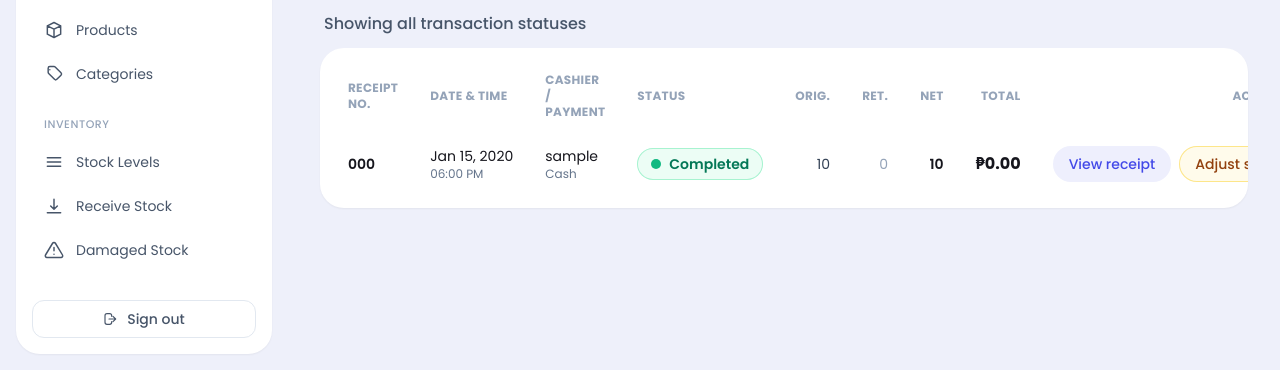
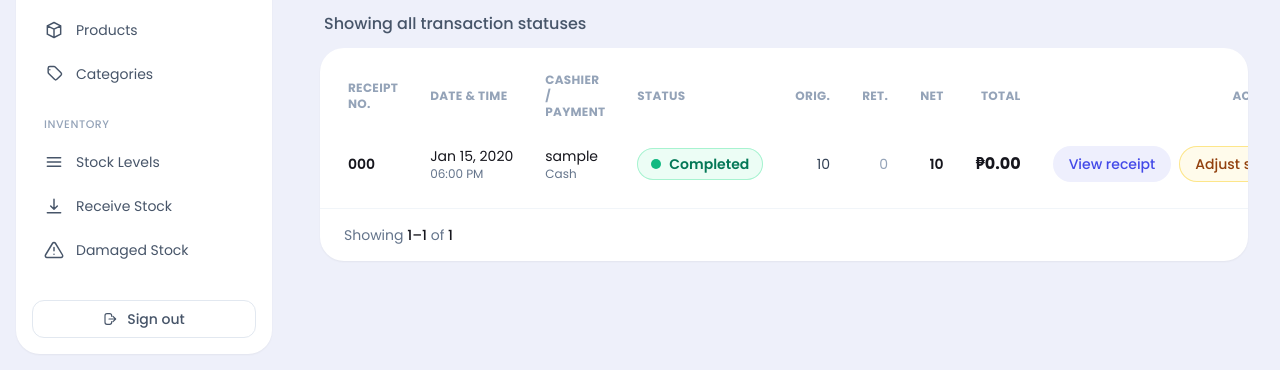
Before and after one commit to DocJayyy/TindaTech-POS, a Django app: page /sales/history/ in a window 1280 px wide. Shown: the part 430-800 px from the top of the page. Run offline with Django 5.2, Linux system fonts and the light colour scheme; a user stored in the database is signed in; tables that the repository leaves empty hold one stand-in row (values such as "Sample post").

Commit message:
fixing pagination of sales history

```diff
--- a/sales/templates/sales/history.html
+++ b/sales/templates/sales/history.html
@@ -563,6 +563,48 @@
                         </tbody>
                     </table>
                 </div>
+
+                <!-- Pagination: 10 per page -->
+                {% if sales.paginator.count %}
+                    <div class="flex flex-wrap items-center justify-between gap-3 border-t border-slate-100 px-6 py-4">
+                        <p class="text-sm text-slate-500">
+                            Showing
+                            <span class="tabular font-medium text-ink">{{ sales.start_index }}&ndash;{{ sales.end_index }}</span>
+                            of
+                            <span class="tabular font-medium text-ink">{{ sales.paginator.count }}</span>
+                        </p>
+
+                        {% if sales.paginator.num_pages > 1 %}
+                            <nav class="flex flex-wrap items-center gap-1" aria-label="Pagination">
+                                {% if sales.has_previous %}
+                                    <a href="?{% if qs %}{{ qs }}&amp;{% endif %}page={{ sales.previous_page_number }}"
+                                       data-page="{{ sales.previous_page_number }}"
+                                       class="rounded-full px-3.5 py-1.5 text-sm font-medium text-slate-600 transition hover:bg-brand-soft hover:text-brand">Previous</a>
+                                {% else %}
+                                    <span class="rounded-full px-3.5 py-1.5 text-sm font-medium text-slate-300">Previous</span>
+                                {% endif %}
+
+                                {% for p in sales.paginator.page_range %}
+                                    {% if p == sales.number %}
+                                        <span aria-current="page"
+                                              class="tabular rounded-full bg-brand px-3 py-1.5 text-sm font-semibold text-white shadow-md shadow-brand/30">{{ p }}</span>
+                                    {% elif p == 1 or p == sales.paginator.num_pages or p|add:"2" >= sales.number and p <= sales.number|add:"2" %}
+                                        <a href="?{% if qs %}{{ qs }}&amp;{% endif %}page={{ p }}" data-page="{{ p }}"
+                                           class="tabular rounded-full px-3 py-1.5 text-sm font-medium text-slate-600 transition hover:bg-brand-soft hover:text-brand">{{ p }}</a>
+                                    {% endif %}
+                                {% endfor %}
+
+                                {% if sales.has_next %}
+                                    <a href="?{% if qs %}{{ qs }}&amp;{% endif %}page={{ sales.next_page_number }}"
+                                       data-page="{{ sales.next_page_number }}"
+                                       class="rounded-full px-3.5 py-1.5 text-sm font-medium text-slate-600 transition hover:bg-brand-soft hover:text-brand">Next</a>
+                                {% else %}
+                                    <span class="rounded-full px-3.5 py-1.5 text-sm font-medium text-slate-300">Next</span>
+                                {% endif %}
+                            </nav>
+                        {% endif %}
+                    </div>
+                {% endif %}
             </div>
         </div>
     </main>
@@ -603,7 +645,7 @@
             let timer = null;
             let controller = null;
 
-            function buildUrl() {
+            function buildUrl(page) {
                 const params = new URLSearchParams(new FormData(form));
 
                 // Keep the same search parameter expected by the view.
@@ -611,14 +653,16 @@
                 params.delete('q');
                 if (q) params.set('search', q);
 
+                if (page && page > 1) params.set('page', page);
+
                 return form.action + (params.toString() ? '?' + params.toString() : '');
             }
 
-            async function refresh() {
+            async function refresh(page) {
                 if (controller) controller.abort();
 
                 controller = new AbortController();
-                const url = buildUrl();
+                const url = buildUrl(page);
 
                 try {
                     const response = await fetch(url, {
@@ -653,19 +697,31 @@
             form.addEventListener('input', function (event) {
                 if (event.target.name === 'q') {
                     clearTimeout(timer);
-                    timer = setTimeout(refresh, 300);
+                    timer = setTimeout(function () { refresh(); }, 300);
                 }
             });
 
             const dateInput = document.getElementById('date');
             const statusSelect = document.getElementById('status');
 
-            if (dateInput) dateInput.addEventListener('change', refresh);
-            if (statusSelect) statusSelect.addEventListener('change', refresh);
+            if (dateInput) dateInput.addEventListener('change', function () { refresh(); });
+            if (statusSelect) statusSelect.addEventListener('change', function () { refresh(); });
 
             form.addEventListener('submit', function (event) {
                 event.preventDefault();
                 refresh();
+            });
+
+            // Pagination links. #results is replaced on every refresh, so listen on document.
+            document.addEventListener('click', function (event) {
+                const link = event.target.closest('#results a[data-page]');
+                if (!link) return;
+
+                event.preventDefault();
+                refresh(parseInt(link.dataset.page, 10)).then(function () {
+                    const results = document.getElementById('results');
+                    if (results) results.scrollIntoView({ behavior: 'smooth', block: 'start' });
+                });
             });
         })();
 
--- a/sales/views.py
+++ b/sales/views.py
@@ -4,6 +4,13 @@ from datetime import date, datetime, time, timedelta
 from decimal import Decimal, InvalidOperation
 from io import BytesIO
 from uuid import uuid4
+
+
+
+from datetime import datetime as _datetime, time as _time, timedelta as _timedelta
+
+from django.core.paginator import Paginator
+from django.utils import timezone
 
 from django.contrib import messages
 from django.contrib.auth.decorators import login_required
@@ -15,6 +22,7 @@ from django.shortcuts import render, redirect, get_object_or_404
 from django.template.loader import render_to_string
 from django.utils import timezone
 from django.views.decorators.http import require_POST, require_GET
+from django.core.paginator import Paginator
 
 from accounts.permissions import (
     pos_access_required,
@@ -411,8 +419,15 @@ def sales_history_view(request):
     if selected_date:
         try:
             selected_date = date.fromisoformat(selected_date)
+
+            # Exact local day: start of day <= created_at < start of next day.
+            # More reliable than created_at__date (no DB timezone-table needed).
+            day_start = timezone.make_aware(
+                _datetime.combine(selected_date, _time.min)
+            )
             sales = sales.filter(
-                created_at__date=selected_date
+                created_at__gte=day_start,
+                created_at__lt=day_start + _timedelta(days=1),
             )
         except ValueError:
             selected_date = ""
@@ -489,8 +504,17 @@ def sales_history_view(request):
 
         total_sales += sale.net_total
 
+    # 10 transactions per page. Totals above still cover ALL filtered sales.
+    paginator = Paginator(sales, 10)
+    page_obj = paginator.get_page(request.GET.get("page"))
+
+    # Query string without "page", used by the pagination links.
+    params = request.GET.copy()
+    params.pop("page", None)
+
     context = {
-        "sales": sales,
+        "sales": page_obj,
+        "qs": params.urlencode(),
         "search": search,
         "search_query": search,
         "selected_date": selected_date,
```
Also changed, not shown: reports/views.py (+2 -6 lines).
